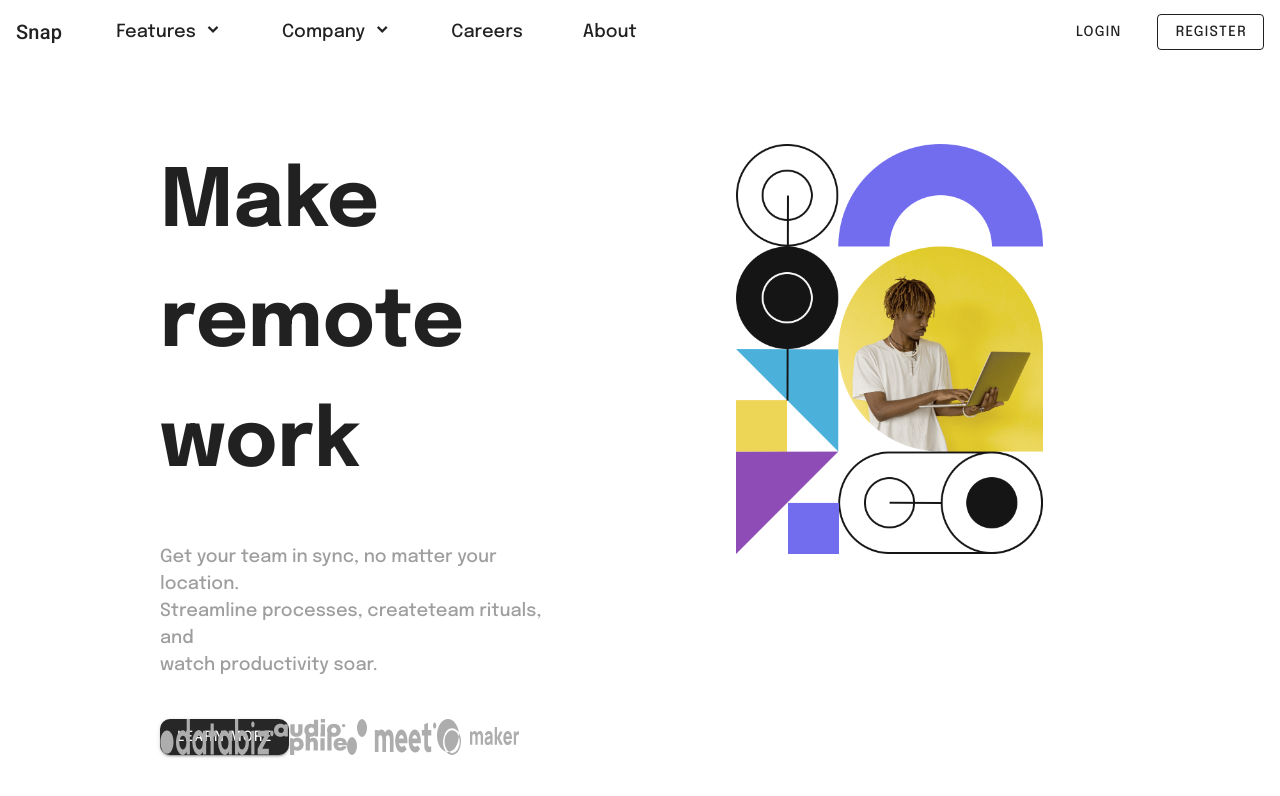
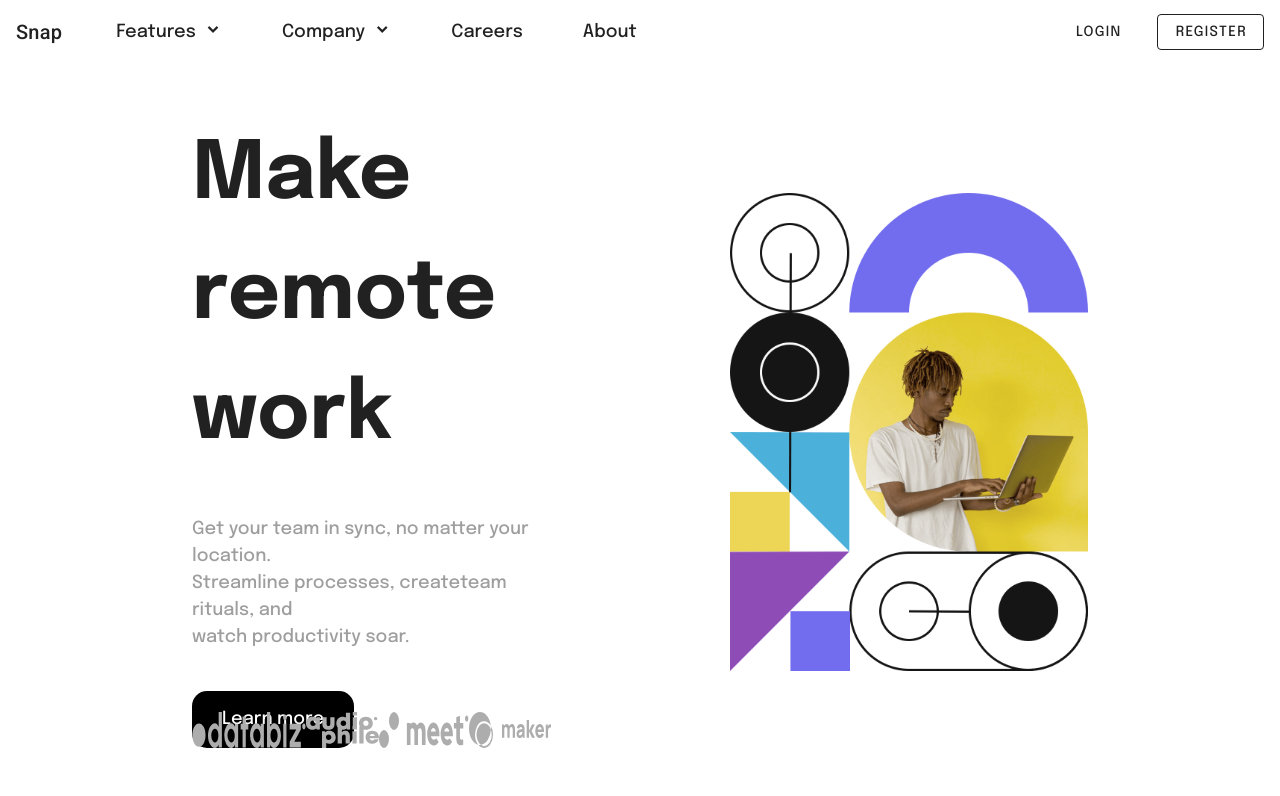
Before and after one commit to RodgersX/Frontend-Mentor, a Vue app: page / in a window 1280 px wide. Shown: the top 796 px of the page. Built offline with nearby package versions, Linux system fonts and the light colour scheme.

Commit message:
window width issues

```diff
--- a/public/index.html
+++ b/public/index.html
@@ -24,6 +24,12 @@
       href="https://fonts.googleapis.com/css2?family=Epilogue:wght@500;700&family=Mulish:wght@300&family=Poppins:wght@600&display=swap"
       rel="stylesheet"
     />
+
+    <style>
+      body {
+        width: 100%;
+      }
+    </style>
   </head>
   <body>
     <noscript>
--- a/src/App.vue
+++ b/src/App.vue
@@ -1,13 +1,13 @@
 <template>
-  <v-app id="app">
-    <v-app-bar
-      width="100%"
+  <v-app class="app">
+    <v-toolbar
       color="white"
       flat
       app
       class="app-bar text-center pa-0"
+      style="z-index: 1"
     >
-      <p class="title mb-0">Snap</p>
+      <v-toolbar-title class="title">Snap</v-toolbar-title>
       <div class="nav-tags hidden-sm-and-down">
         <ul>
           <div class="dropdown">
@@ -63,12 +63,13 @@
       </div>
 
       <v-app-bar-nav-icon
-        @click.stop="drawer = !drawer"
+        @click.stop="drawer = true"
         class="hidden-md-and-up"
       />
-    </v-app-bar>
+    </v-toolbar>
 
-    <v-navigation-drawer v-model="drawer" absolute right temporary>
+    <v-navigation-drawer v-model="drawer" right absolute app temporary>
+      <template v-slot:prepend>
         <div style="position: relative" class="pt-3">
           <v-btn
             style="position: absolute; right: 20px"
@@ -79,11 +80,13 @@
             <i class="bx bx-x bx-lg bx-spin-hover" />
           </v-btn>
         </div>
+      </template>
+
       <nav-bar-contents :ex-company="exCompany" :ex-feature="exFeature">
       </nav-bar-contents>
     </v-navigation-drawer>
 
-    <v-main class="" style="width: 500rem">
+    <v-main>
       <main-contents />
     </v-main>
   </v-app>
@@ -127,10 +130,10 @@ export default {
 </script>
 
 <style scoped lang="sass">
-#app
+
+.app
   font-size: 18px
   font-family: 'Epilogue', sans-serif
-  // position: relative
 
 .app-bar
   padding: 1rem 2rem
@@ -143,13 +146,16 @@ export default {
   display: flex
   align-items: center
 
-
 .nav-tags ul li
   display: inline-block
   margin: 0 30px
   display: flex
   align-items: center
   cursor: pointer
+
+.nav-tags ul li:hover,
+.nav-tags ul li:active
+  color: grey
 
 .auth-div
   margin-left: auto
--- a/src/components/MainContent.vue
+++ b/src/components/MainContent.vue
@@ -1,6 +1,6 @@
 <template>
   <div>
-    <v-layout row no-gutters class="main-content hidden-sm-and-down">
+    <div class="main-content hidden-sm-and-down">
       <div class="welcome-text">
         <div>
           <div class="remote-work mb-10">
@@ -13,7 +13,7 @@
             watch productivity soar.
           </div>
           <div class="learn-more">
-            <v-btn dark class="rounded-btn">Learn more</v-btn>
+            <button type="button" class="rounded-btn">Learn more</button>
           </div>
         </div>
 
@@ -27,15 +27,15 @@
       <div class="hero-image">
         <img
           class="image"
+          height="100%"
           :src="require('../assets/images/image-hero-desktop.png')"
         />
       </div>
-    </v-layout>
-    <div class="hidden-md-and-up" style="width: 100%">
+    </div>
+    <div class="hidden-md-and-up">
       <div class="text-center">
         <img
           width="100%"
-          height="500px"
           :src="require('../assets/images/image-hero-desktop.png')"
         />
         <div class="px-3">
@@ -48,7 +48,7 @@
             watch productivity soar.
           </div>
           <div class="learn-more">
-            <v-btn dark class="rounded-btn">Learn more</v-btn>
+            <button type="button" class="rounded-btn">Learn More</button>
           </div>
 
           <div class="d-flex justify-space-between mt-8 mb-13">
@@ -65,7 +65,8 @@
 
 <style scoped lang="sass">
 .main-content
-  padding: 5rem 10rem
+  width: 70%
+  margin: auto
   display: flex
   justify-content: space-between
 
@@ -81,19 +82,25 @@
   width: 40%
 
 .image
-  width: 80%
+  width: 100%
   object-fit: contain
 
 .rounded-btn
+  background-color: black
+  color: white
+  border-radius: 15px
+  padding: 15px 30px
+
+.rounded-btn:hover,
+.rounded-btn:active
+  color: black
+  border: 1px solid black
+  background-color: white
   border-radius: 10px
-  padding: 4px 7px
 
 
 .partners
   width: 80%
   position: absolute
   bottom: 0
-
-  // position: relative
-  // bottom: -30%
 </style>
```
Lines whose indentation alone changed are shown as unchanged.
